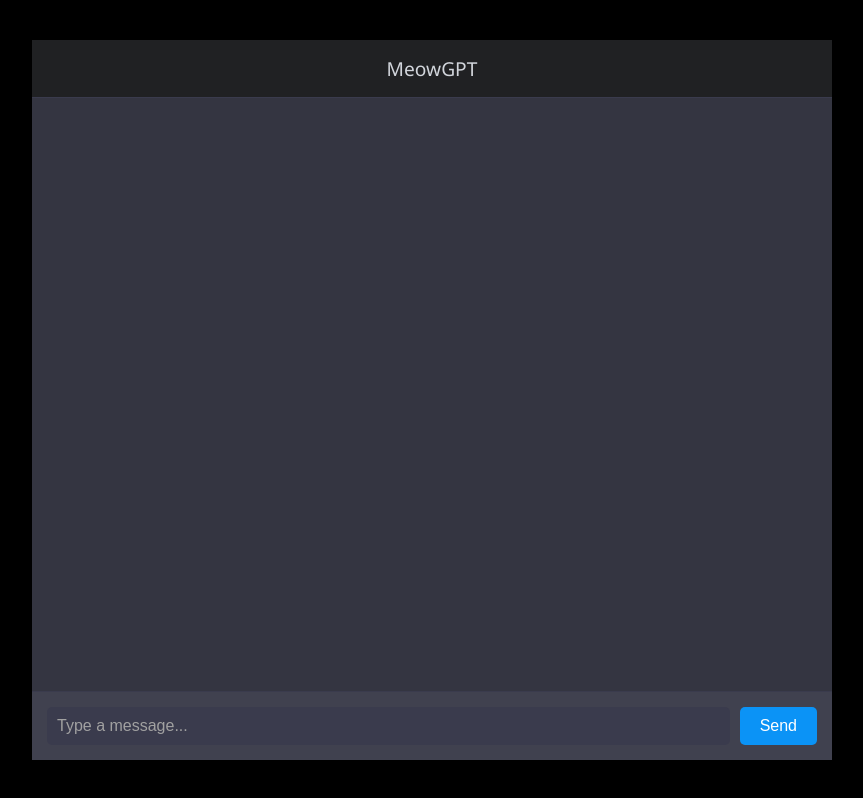
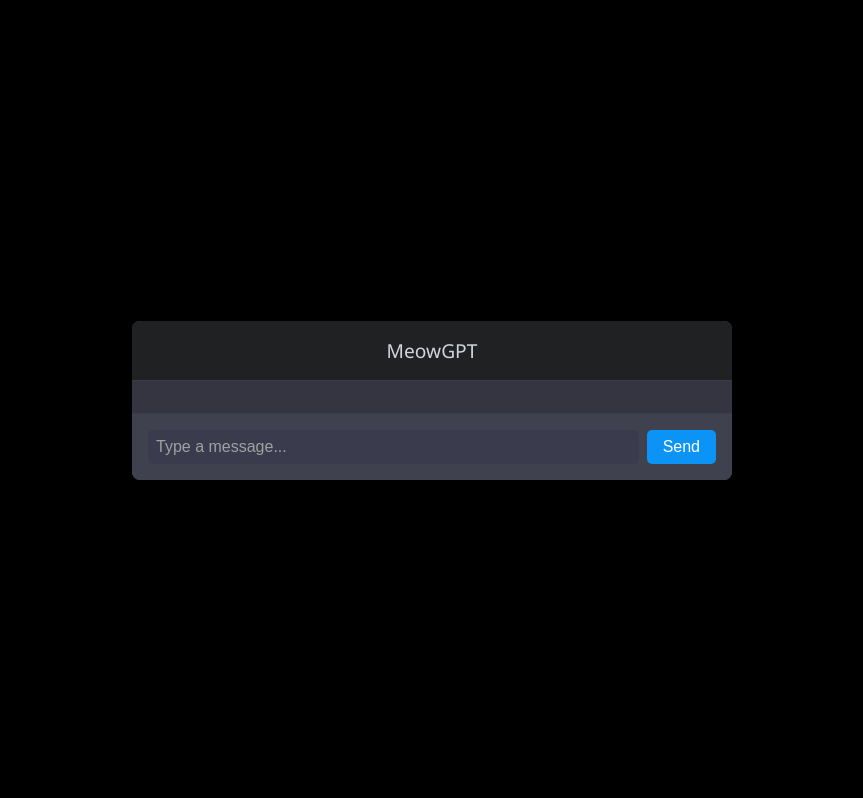
Before and after one commit to devadityaraj/MeowGPT, a plain HTML site: page data.html in a window 1280 px wide. Shown: the whole page, without its empty margins (208-1071 px from the left). Drawn offline with Linux system fonts and the light colour scheme.

Commit message:
Update data.html

```diff
--- a/data.html
+++ b/data.html
@@ -15,30 +15,30 @@
             display: flex;
             justify-content: center;
             align-items: center;
-            height: 100vh;
-            overflow: hidden;
+            min-height: 100vh;
         }
         .chat-container {
             display: flex;
             flex-direction: column;
-            max-width: 800px;
+            max-width: 90%;
             width: 100%;
-            height: 90vh;
+            max-height: 90vh;
             background: #40414f;
             border-radius: 8px;
             box-shadow: 0px 2px 10px rgba(0, 0, 0, 0.2);
+            overflow: hidden;
         }
         .chat-header {
             background: #202123;
-            padding: 15px;
+            padding: 1rem;
             text-align: center;
             color: #d1d5db;
-            font-size: 1.2em;
+            font-size: 1.2rem;
             border-bottom: 1px solid #3a3b4d;
         }
         .chat-messages {
             flex: 1;
-            padding: 20px;
+            padding: 1rem;
             overflow-y: auto;
             background-color: #343541;
         }
@@ -46,10 +46,10 @@
             display: flex;
             align-items: center;
             max-width: 75%;
-            padding: 10px 15px;
-            margin-bottom: 15px;
+            padding: 0.5rem 1rem;
+            margin-bottom: 1rem;
             border-radius: 8px;
-            font-size: 1em;
+            font-size: 1rem;
             line-height: 1.4;
             white-space: pre-wrap;
             word-wrap: break-word;
@@ -74,40 +74,46 @@
         .chat-input-container {
             display: flex;
             align-items: center;
-            padding: 15px;
+            padding: 1rem;
             background: #40414f;
             border-top: 1px solid #3a3b4d;
         }
         .chat-input {
             flex: 1;
-            padding: 10px;
+            padding: 0.5rem;
             border: none;
             border-radius: 5px;
-            margin-right: 10px;
+            margin-right: 0.5rem;
             background: #3a3b4d;
             color: white;
-            font-size: 1em;
+            font-size: 1rem;
             outline: none;
         }
         .chat-input::placeholder {
             color: #a1a1a1;
         }
         .send-button {
-            padding: 10px 20px;
+            padding: 0.5rem 1rem;
             background: #0b93f6;
             color: white;
             border: none;
             border-radius: 5px;
             cursor: pointer;
-            font-size: 1em;
+            font-size: 1rem;
             display: flex;
             align-items: center;
         }
-        .send-button i {
-            margin-left: 5px;
-        }
         .send-button:hover {
             background: #0080e6;
+        }
+        .send-button i {
+            margin-left: 0.5rem;
+        }
+
+        @media (min-width: 768px) {
+            .chat-container {
+                max-width: 600px;
+            }
         }
     </style>
 </head>
```
